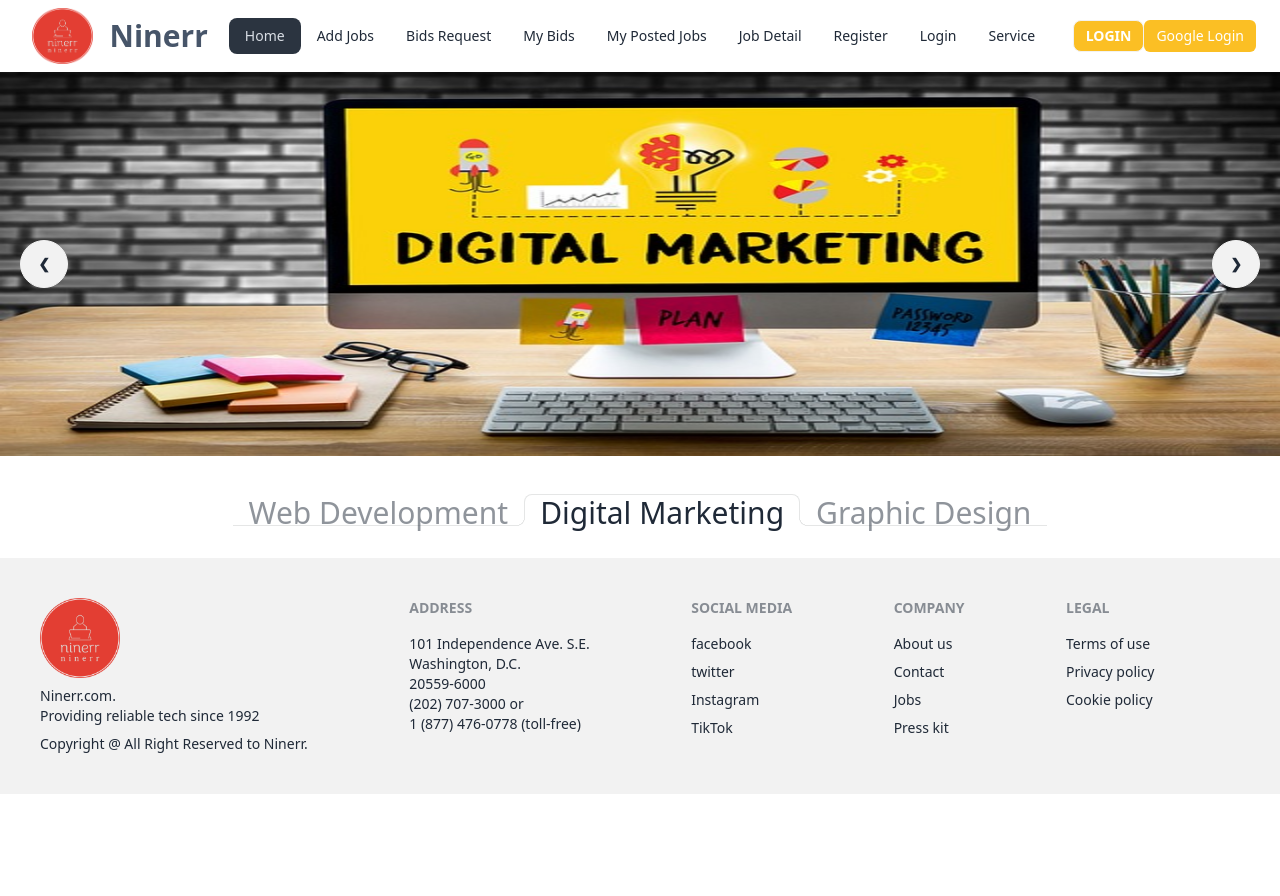
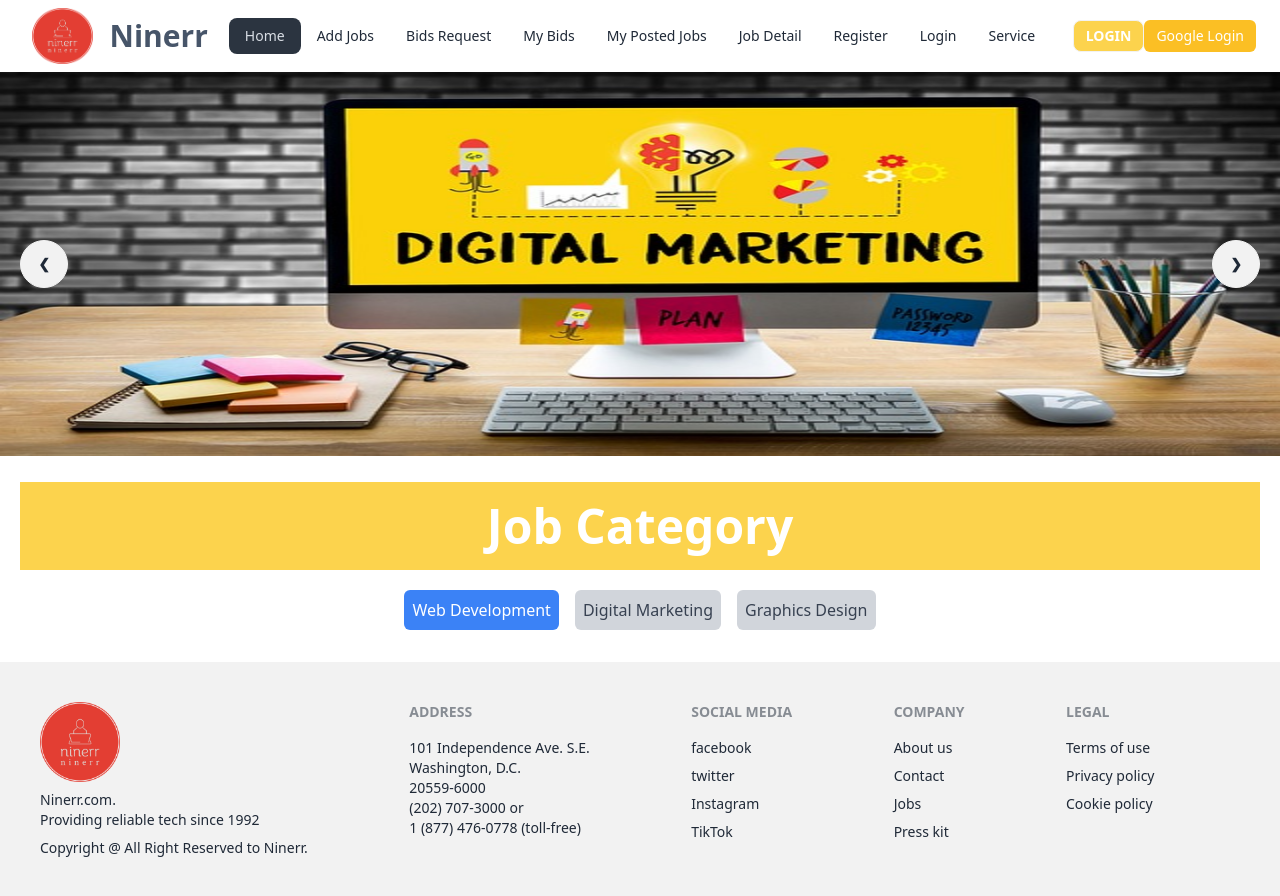
Before and after one commit to smhabib99-99/freelance-market-ninerr, a React (Vite) app: page / in a window 1280 px wide. Before the commit the page ends 800 px from the top, so only its background shows below. Built offline with nearby package versions, Linux system fonts and the light colour scheme; no server answers.

Commit message:
job category active tab implementation successful

```diff
--- a/src/components/Navbar/Navbar.jsx
+++ b/src/components/Navbar/Navbar.jsx
@@ -80,7 +80,7 @@ const Navbar = () => {
 
                              </>   :
                              <Link to="/login">
-                                <button className='btn btn-sm bg-amber-400 text-white'>Login</button>
+                                <button className='btn btn-sm bg-amber-300 text-white'>Login</button>
                             <button onClick={handleGoogleSignIn} type="submit" className="btn-sm rounded-md bg-amber-400 text-white">Google Login</button>
 
                              </Link>
--- a/src/pages/Home/Home.jsx
+++ b/src/pages/Home/Home.jsx
@@ -1,13 +1,17 @@
 import Banner from "../../components/Banner/Banner";
-import TabCategory from "../TabCategory/TabCategory";
+// import TabCategory from "../TabCategory/TabCategory";
+import Tabs from "../Tabs/Tabs";
 
 
 const Home = () => {
     return (
         <div>
+
             {/* <h2 className="text-5xl">This is Home</h2> */}
             <Banner></Banner>
-            <TabCategory></TabCategory>
+            {/* <TabCategory></TabCategory> */}
+            <h2 className="text-5xl text-white font-semibold text-center bg-amber-300 py-5 mx-5 my-5">Job Category</h2>
+            <Tabs></Tabs>
         </div>
     );
 };
--- /dev/null
+++ b/src/pages/Tabs/Tabs.jsx
@@ -0,0 +1,39 @@
+import { useState } from "react";
+
+
+
+
+
+const Tabs = () => {
+
+    const [activeTab, setActiveTab] = useState('web');
+
+    const handleTabClick = (tab) => {
+        setActiveTab(tab);
+      };
+
+    const tabs = [
+        { label: 'Web Development', value: 'web' },
+        { label: 'Digital Marketing', value: 'digital' },
+        { label: 'Graphics Design', value: 'design' },
+      ];
+
+    return (
+        <div className="flex space-y-5 justify-center items-center my-5">
+            <div className="space-x-4">
+                {tabs.map((tab) => (
+                    <button
+                        key={tab.value}
+                        onClick={() => handleTabClick(tab.value)}
+                        className={`${activeTab === tab.value ? 'bg-blue-500 text-white' : 'bg-gray-300 text-gray-700'
+                            } p-2 rounded-md`}
+                    >
+                        {tab.label}
+                    </button>
+                ))}
+            </div>
+        </div>
+    );
+};
+
+export default Tabs;
```
